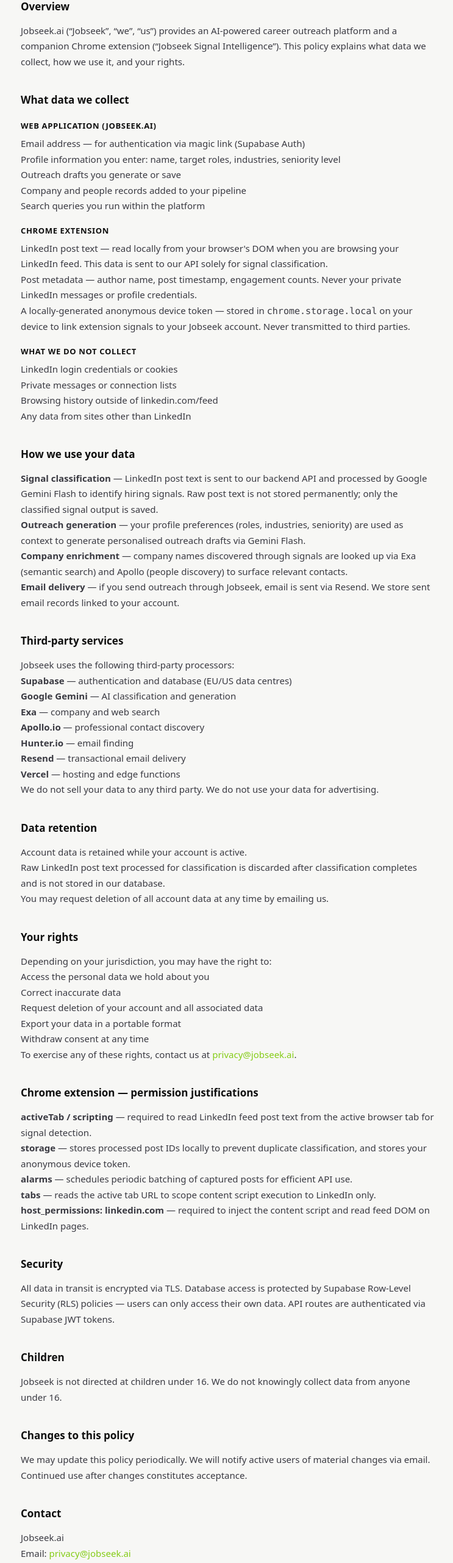
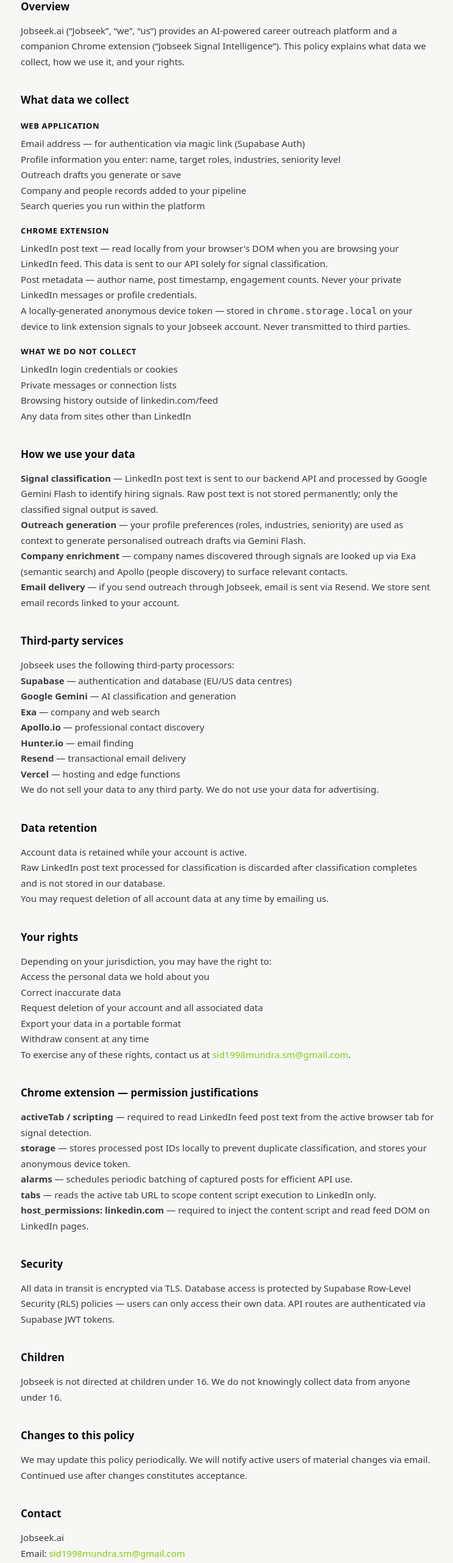
Before and after one commit to Sidgit11/jobseek, a Next.js app: page /privacy in a window 1280 px wide. Shown: the part 234-2797 px from the top of the page at 61% size, without its empty margins (266-1009 px from the left). Built offline with nearby package versions, Linux system fonts and the light colour scheme.

Commit message:
Update privacy page: contact email, remove jobseek.ai domain

```diff
--- a/src/app/privacy/page.tsx
+++ b/src/app/privacy/page.tsx
@@ -28,7 +28,7 @@
           </Section>
 
           <Section title="What data we collect">
-            <SubHeading>Web application (jobseek.ai)</SubHeading>
+            <SubHeading>Web application</SubHeading>
             <ul>
               <li>Email address — for authentication via magic link (Supabase Auth)</li>
               <li>Profile information you enter: name, target roles, industries, seniority level</li>
@@ -93,7 +93,7 @@
               <li>Export your data in a portable format</li>
               <li>Withdraw consent at any time</li>
             </ul>
-            <p>To exercise any of these rights, contact us at <a href="mailto:privacy@jobseek.ai" style={{ color: '#84CC16' }}>privacy@jobseek.ai</a>.</p>
+            <p>To exercise any of these rights, contact us at <a href="mailto:sid1998mundra.sm@gmail.com" style={{ color: '#84CC16' }}>sid1998mundra.sm@gmail.com</a>.</p>
           </Section>
 
           <Section title="Chrome extension — permission justifications">
@@ -121,7 +121,7 @@
           <Section title="Contact">
             <p>
               Jobseek.ai<br />
-              Email: <a href="mailto:privacy@jobseek.ai" style={{ color: '#84CC16' }}>privacy@jobseek.ai</a>
+              Email: <a href="mailto:sid1998mundra.sm@gmail.com" style={{ color: '#84CC16' }}>sid1998mundra.sm@gmail.com</a>
             </p>
           </Section>
         </div>
```
